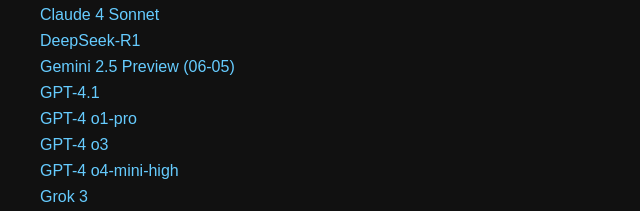
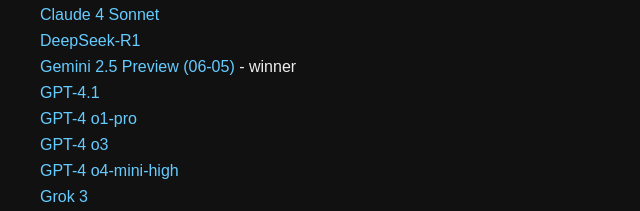
Before and after one commit to przemekEU/llm-tests, a plain HTML site: page viper/index.html in a window 1280 px wide. Shown: the part 192-403 px from the top of the page, 0-640 px from the left. Drawn offline with Linux system fonts and the light colour scheme.

Commit message:
new gemini

```diff
--- a/viper/index.html
+++ b/viper/index.html
@@ -37,7 +37,7 @@
     <li><a href="claude-4-opus.html">Claude 4 Opus</a></li>
     <li><a href="claude-4-sonnet.html">Claude 4 Sonnet</a></li>
     <li><a href="deepseek-r1.html">DeepSeek-R1</a></li>
-    <li><a href="gemini-2.5-preview.html">Gemini 2.5 Preview (06-05)</a></li>
+    <li><a href="gemini-2.5-preview.html">Gemini 2.5 Preview (06-05)</a> - winner</li>
     <li><a href="gpt-4.1.html">GPT-4.1</a></li>
     <li><a href="gpt-o1-pro.html">GPT-4 o1-pro</a></li>
     <li><a href="gpt-o3.html">GPT-4 o3</a></li>
```
